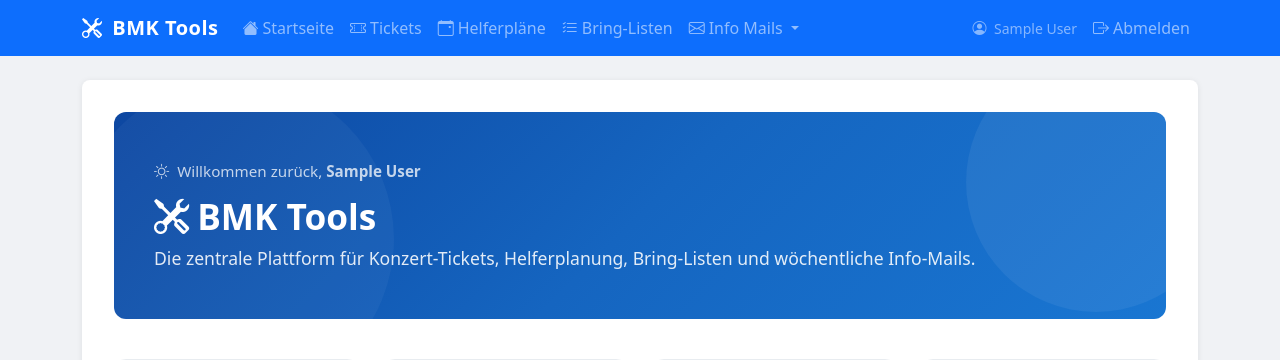
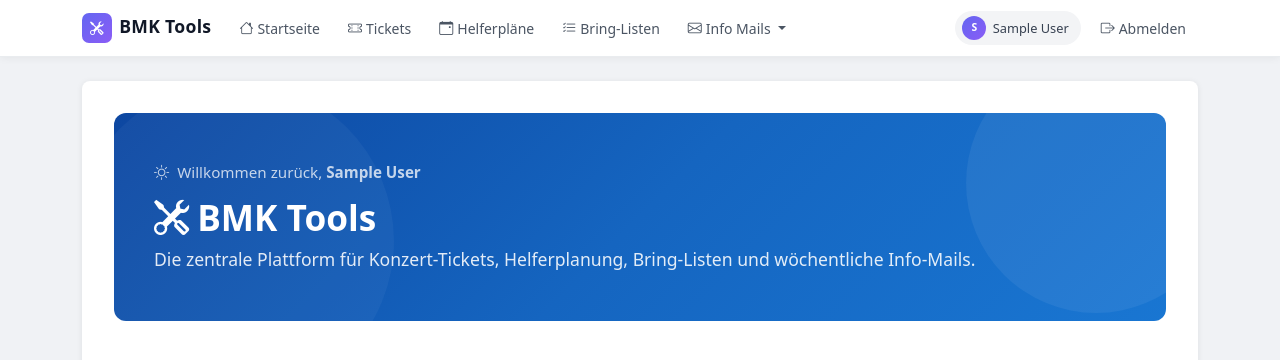
Before and after one commit to manuguth/bmk-tools, a Django app: page / in a window 1280 px wide. Shown: the top 360 px of the page. Run offline with Django 5.2, Linux system fonts and the light colour scheme; the visitor is signed in with stand-in values (Sample User, id 1); data that the repository does not hold is empty.

Commit message:
Enhance navbar styling and user interface; update logout functionality and user chip display

```diff
--- a/templates/base.html
+++ b/templates/base.html
@@ -9,27 +9,124 @@
     <link href="https://cdn.jsdelivr.net/npm/bootstrap-icons@1.11.3/font/bootstrap-icons.min.css" rel="stylesheet">
     <style>
         body { background-color: #f0f2f5; }
-        .navbar-brand { font-weight: 700; letter-spacing: .5px; }
+
+        /* ── Navbar ── */
+        .navbar-custom {
+            background: #ffffff;
+            border-bottom: 1px solid #e9ecef;
+            box-shadow: 0 1px 8px rgba(0,0,0,.06);
+        }
+        .navbar-brand {
+            font-weight: 700;
+            font-size: 1.1rem;
+            letter-spacing: .3px;
+            color: #111827 !important;
+        }
+        .navbar-brand .brand-icon {
+            display: inline-flex;
+            align-items: center;
+            justify-content: center;
+            width: 30px;
+            height: 30px;
+            background: linear-gradient(135deg, #6366f1, #8b5cf6);
+            border-radius: 7px;
+            color: #fff;
+            font-size: .85rem;
+            margin-right: .45rem;
+        }
+        .navbar-custom .nav-link {
+            color: #4b5563 !important;
+            font-size: .875rem;
+            font-weight: 500;
+            padding: .45rem .75rem !important;
+            border-radius: .375rem;
+            transition: background .15s, color .15s;
+        }
+        .navbar-custom .nav-link:hover,
+        .navbar-custom .nav-link:focus {
+            color: #111827 !important;
+            background: #f3f4f6;
+        }
+        .navbar-custom .nav-link.active {
+            color: #6366f1 !important;
+            background: #eef2ff;
+        }
+        .navbar-custom .dropdown-menu {
+            border: 1px solid #e9ecef;
+            box-shadow: 0 4px 16px rgba(0,0,0,.08);
+            border-radius: .5rem;
+            padding: .4rem;
+        }
+        .navbar-custom .dropdown-item {
+            border-radius: .375rem;
+            font-size: .875rem;
+            padding: .45rem .75rem;
+            color: #374151;
+        }
+        .navbar-custom .dropdown-item:hover {
+            background: #f3f4f6;
+            color: #111827;
+        }
+        .navbar-custom .navbar-toggler {
+            border: none;
+            color: #6b7280;
+        }
+        .navbar-custom .navbar-toggler:focus { box-shadow: none; }
+
+        /* user chip */
+        .user-chip {
+            display: inline-flex;
+            align-items: center;
+            gap: .4rem;
+            background: #f3f4f6;
+            border-radius: 999px;
+            padding: .3rem .75rem .3rem .45rem;
+            font-size: .8rem;
+            font-weight: 500;
+            color: #374151;
+        }
+        .user-chip .avatar {
+            width: 24px;
+            height: 24px;
+            background: linear-gradient(135deg, #6366f1, #8b5cf6);
+            border-radius: 50%;
+            display: inline-flex;
+            align-items: center;
+            justify-content: center;
+            color: #fff;
+            font-size: .65rem;
+            font-weight: 700;
+        }
+        .logout-btn {
+            font-size: .8rem;
+            font-weight: 500;
+            color: #6b7280 !important;
+            padding: .3rem .6rem !important;
+            border-radius: .375rem;
+        }
+        .logout-btn:hover { color: #ef4444 !important; background: #fef2f2 !important; }
+
+        /* ── Content ── */
         .main-content { background: #fff; border-radius: .5rem; box-shadow: 0 1px 6px rgba(0,0,0,.08); padding: 2rem; }
     </style>
     {% block extra_head %}{% endblock extra_head %}
 </head>
 
 <body>
-    <nav class="navbar navbar-expand-lg navbar-dark bg-primary mb-4">
+    <nav class="navbar navbar-expand-lg navbar-custom mb-4">
         <div class="container">
             <a class="navbar-brand" href="{% url 'home' %}">
-                <i class="bi bi-tools me-1"></i> BMK Tools
+                <span class="brand-icon"><i class="bi bi-tools"></i></span>BMK Tools
             </a>
             <button class="navbar-toggler" type="button" data-bs-toggle="collapse" data-bs-target="#navbarNav"
                 aria-controls="navbarNav" aria-expanded="false" aria-label="Navigation ein-/ausblenden">
-                <span class="navbar-toggler-icon"></span>
+                <i class="bi bi-list fs-5"></i>
             </button>
             <div class="collapse navbar-collapse" id="navbarNav">
-                <ul class="navbar-nav me-auto">
+                <ul class="navbar-nav me-auto gap-1">
                     <li class="nav-item">
                         <a class="nav-link" href="{% url 'home' %}">
-                            <i class="bi bi-house-fill me-1"></i>Startseite
+                            <i class="bi bi-house me-1"></i>Startseite
                         </a>
                     </li>
                     <li class="nav-item">
@@ -67,15 +164,20 @@
                 </ul>
 
                 {% if user.is_authenticated %}
-                <ul class="navbar-nav ms-auto align-items-center">
-                    <li class="nav-item me-2 text-white-50 small d-none d-lg-block">
-                        <i class="bi bi-person-circle me-1"></i>
-                        {{ user.get_full_name|default:user.username }}
+                <ul class="navbar-nav ms-auto align-items-center gap-2">
+                    <li class="nav-item d-none d-lg-block">
+                        <span class="user-chip">
+                            <span class="avatar">{{ user.get_full_name|default:user.username|slice:":1"|upper }}</span>
+                            {{ user.get_full_name|default:user.username }}
+                        </span>
                     </li>
                     <li class="nav-item">
-                        <a class="nav-link" href="{% url 'logout' %}">
-                            <i class="bi bi-box-arrow-right me-1"></i>Abmelden
-                        </a>
+                        <form method="post" action="{% url 'logout' %}" class="d-inline m-0">
+                            {% csrf_token %}
+                            <button type="submit" class="nav-link logout-btn border-0 bg-transparent">
+                                <i class="bi bi-box-arrow-right me-1"></i>Abmelden
+                            </button>
+                        </form>
                     </li>
                 </ul>
                 {% endif %}
```
